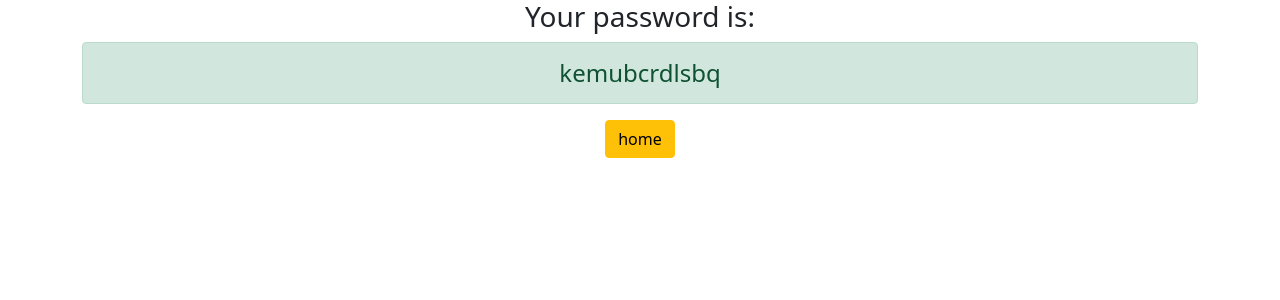
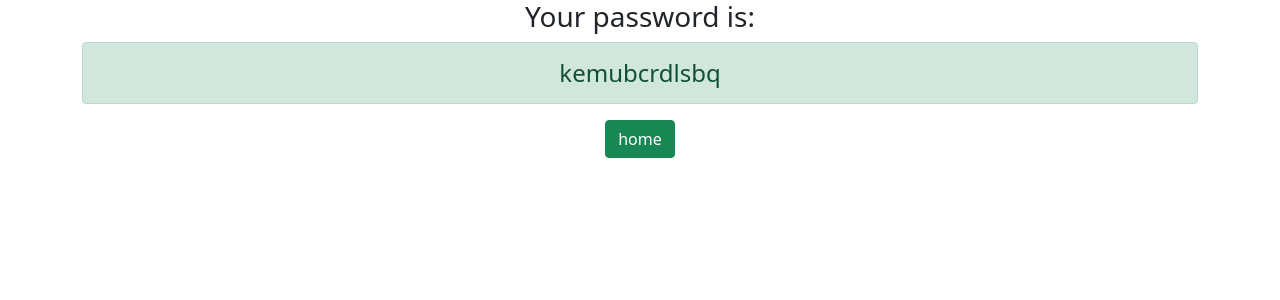
Before and after one commit to snipsnip-dotcom/pwd-gen, a Django app: page /Password/ in a window 1280 px wide. Shown: the top 300 px of the page. Run offline with Django 3.2, Linux system fonts and the light colour scheme.

Commit message:
some changes

```diff
--- a/generator/templates/generator/about.html
+++ b/generator/templates/generator/about.html
@@ -1,5 +1,5 @@
 <h1> Well hello there</h1>
-<h2> My name is <b style ="background-color:black;color:dodgerblue">Upasana Arora.</b></h2>
+<h2> My name is <b style ="background-color:black;color:dodgerblue">Upasana.</b></h2>
 
 <div style="background-color:black; color:white; padding:10px">
 <p> I would like to tell something about myself </p>
--- a/generator/templates/generator/password.html
+++ b/generator/templates/generator/password.html
@@ -3,5 +3,5 @@
 <div class="container text-center">
     <h3> Your password is: </h3>
     <h4 class="alert alert-success"> {{ password }} </h4>
-    <a href="{% url "home" %}" class="btn btn-warning">home</a>
+    <a href="{% url "home" %}" class="btn btn-success">home</a>
 </div>
```
